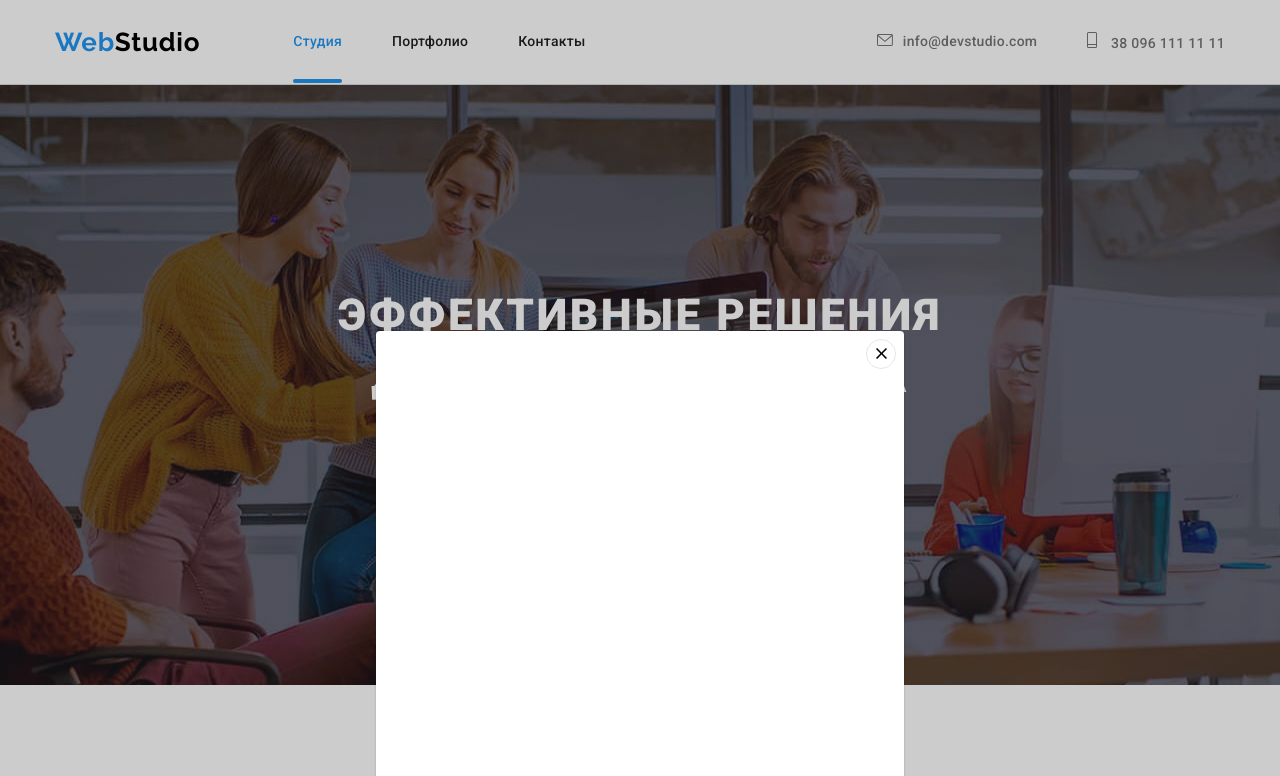
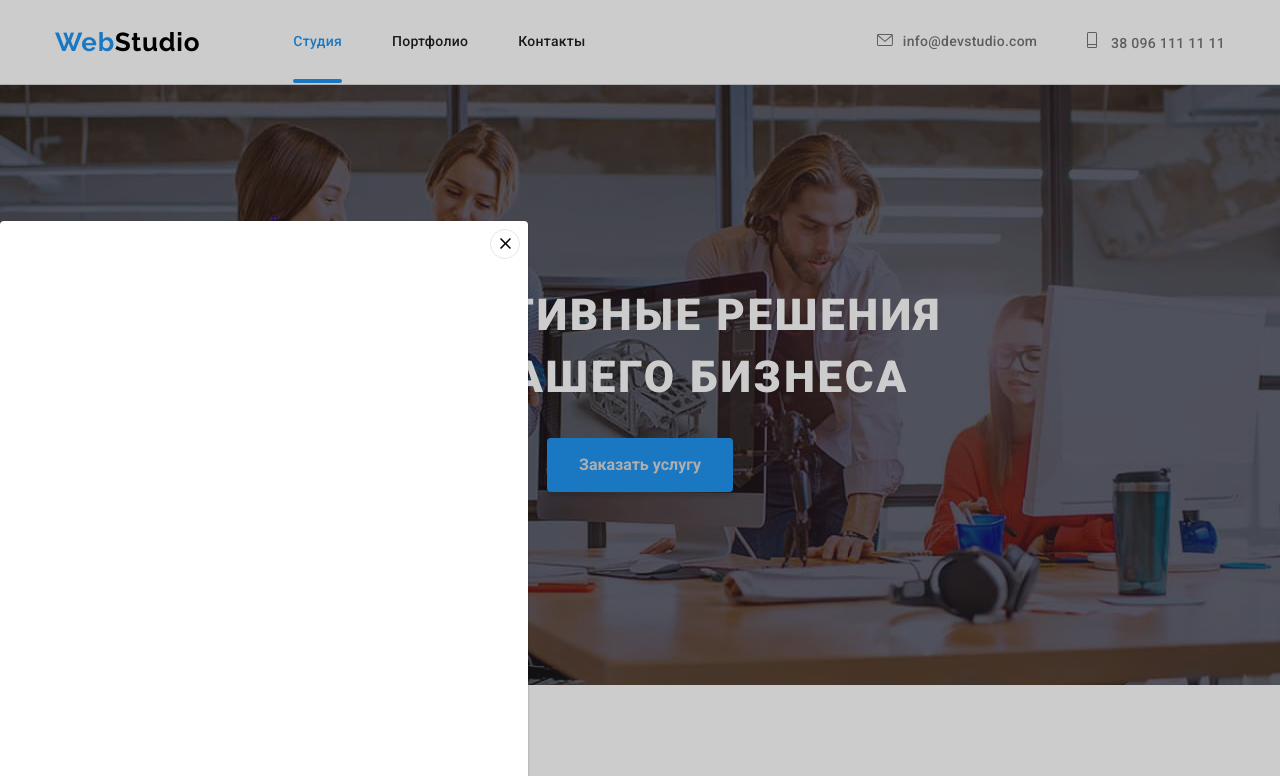
Before and after one commit to srg72/goit-markup-hw-05, a plain HTML site: page index.html in a window 1280 px wide. Both pictures are taken after a click on the button "Заказать услугу". Shown: the top 776 px of the page. Drawn offline with nearby package versions, Linux system fonts and the light colour scheme.

Commit message:
Update styles.css

```diff
--- a/css/styles.css
+++ b/css/styles.css
@@ -798,22 +798,17 @@ p {
 }
 /*  Modal window  */
 .backdrop {
-  position: fixed;
+  position: absolute;
   top: 0;
   left: 0;
-  z-index: 1000;
-
-  display: flex;
-  align-items: center;
-  justify-content: center;
-
+  z-index: 100;
   width: 100%;
   height: 100%;
 
   background-color: rgba(0, 0, 0, 0.2);
 }
 .modal {
-  position: relative;
+  position: absolute;
   width: 528px;
   height: 581px;
   top: 221px;
@@ -843,7 +838,7 @@ p {
   opacity: 1;
   visibility: visible;
   pointer-events: initial;
-  transition: opasity 250ms ease-out, visibility 250ms ease-out;
+  transition: opcity 750ms ease-out, visibility 750ms ease-out;
 }
 
 .backdrop.is-hidden {
```
